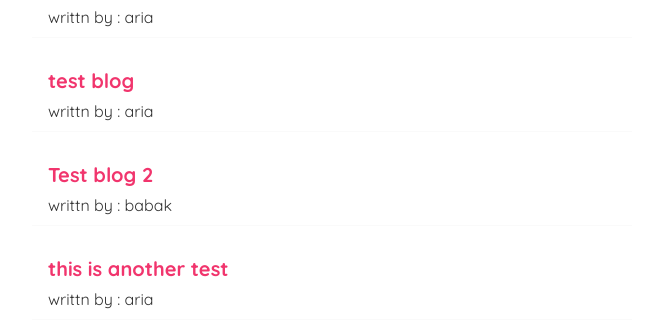
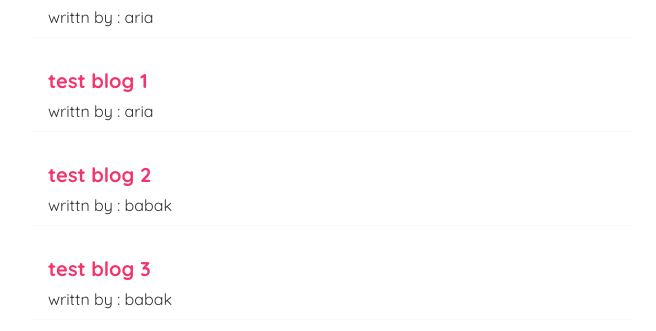
Before and after one commit to womoboy/react-sample-02, a React (Create React App) app: page / in a window 1280 px wide. Shown: the part 405-736 px from the top of the page, without its empty margins (308-964 px from the left). Built offline with nearby package versions, Linux system fonts and the light colour scheme; data requests are answered from the project's data file; the HTML template or start-up script is replaced by a standard one.

Commit message:
delete blog/ 404 not find page

```diff
--- a/data/db.json
+++ b/data/db.json
@@ -19,21 +19,21 @@
       "id": 3
     },
     {
-      "title": "test blog",
-      "body": "this is a test descreption for this blog...",
+      "title": "test blog 1",
+      "body": "this is the test description for this blog...",
       "author": "aria",
       "id": 4
     },
     {
-      "title": "Test blog 2",
-      "body": "this is a test descreption for this blog 2...",
+      "title": "test blog 2",
+      "body": "this is the test description for this blog...",
       "author": "babak",
       "id": 5
     },
     {
-      "title": "this is another test",
-      "body": "this is another test descreption for this blog...",
-      "author": "aria",
+      "title": "test blog 3",
+      "body": "this is a test description for this blog...",
+      "author": "babak",
       "id": 6
     }
   ]
--- a/src/App.js
+++ b/src/App.js
@@ -3,6 +3,7 @@ import Home from "./Home";
 import { BrowserRouter as Router, Route, Switch } from "react-router-dom";
 import Create from './Create';
 import BlogDetails from './BlogDetils';
+import NoPage from './NoPage';
 
 const App = () => {
   return (
@@ -20,6 +21,9 @@ const App = () => {
             <Route path='/blogs/:id'>
               <BlogDetails />
             </Route>
+            <Route path='*'>
+              <NoPage />
+            </Route>
           </Switch>
         </div>
       </div>
--- a/src/BlogDetils.js
+++ b/src/BlogDetils.js
@@ -1,9 +1,18 @@
-import { useParams } from 'react-router-dom';
+import { useParams, useHistory } from 'react-router-dom';
 import useFetch from './useFetch';
 
 const BlogDetails = () => {
   const { id } = useParams();
   const { data: blog, isPending, error } = useFetch('http://localhost:8000/blogs/' + id);
+  const history = useHistory();
+
+  const handleDelete = () => {
+    fetch('http://localhost:8000/blogs/' + blog.id, {
+      method: 'DELETE'
+    }).then(() => {
+      history.push('/');
+    })
+  }
 
   return (
     <div className="blog-details">
@@ -14,6 +23,7 @@ const BlogDetails = () => {
           <h2>{ blog.title }</h2>
           <p>Written by { blog.author }</p>
           <div>{ blog.body }</div>
+          <button onClick={handleDelete}>delete</button>
         </article>
       )}
     </div>
--- /dev/null
+++ b/src/NoPage.js
@@ -0,0 +1,13 @@
+import { Link } from 'react-router-dom';
+
+const NoPage = () => {
+    return (
+        <div className="no-page">
+            <h2>Sorry</h2>
+            <p>We can'n finde this page</p>
+            <Link to='/'>Back to homepage...</Link>
+        </div>
+    )
+}
+
+export default NoPage;
--- a/src/index.css
+++ b/src/index.css
@@ -48,7 +48,6 @@
   color: #f1356d;
   margin-bottom: 8px;
 }
-
 .blog-preview a {
   text-decoration: none;
 }
@@ -64,24 +63,30 @@
   margin: 20px 0;
 }
 
+.blog-details button {
+  background-color: #f1356d;
+  color: #fff;
+  border: 0;
+  padding: 8px;
+  border-radius: 8px;
+  cursor: pointer;
+}
+
 /*create new blog from*/
 .create {
   max-width: 400px;
   margin: 0 auto;
   text-align: center;
 }
-
 .create label {
   text-align: left;
   display: block;
 }
-
 .create h2 {
   font-size: 20px;
   color: #f1356d;
   margin-bottom: 30px;
 }
-
 .create input, .create textarea, .create select {
   width: 100%;
   padding: 6px 10px;
@@ -90,7 +95,6 @@
   box-sizing: border-box;
   display: block;
 }
-
 .create button {
   background-color: #f1356d;
   color: #fff;
```
